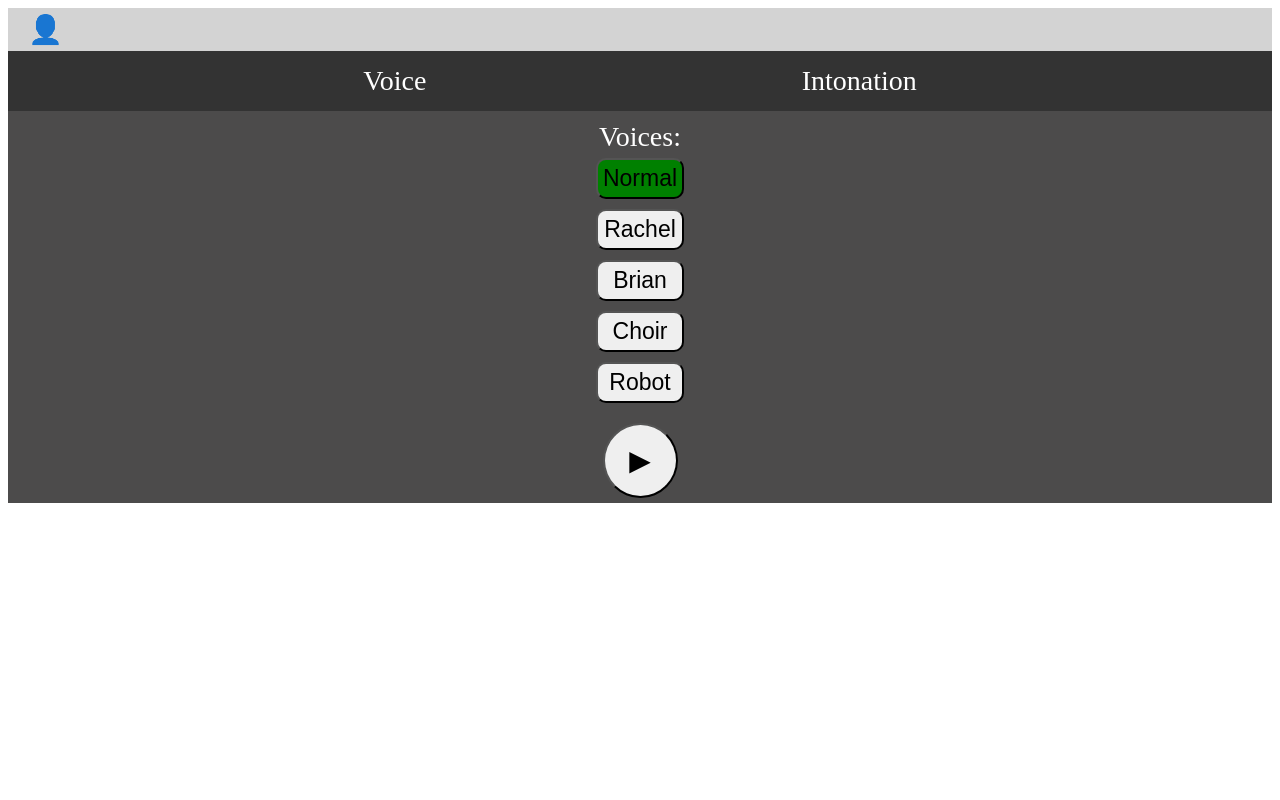
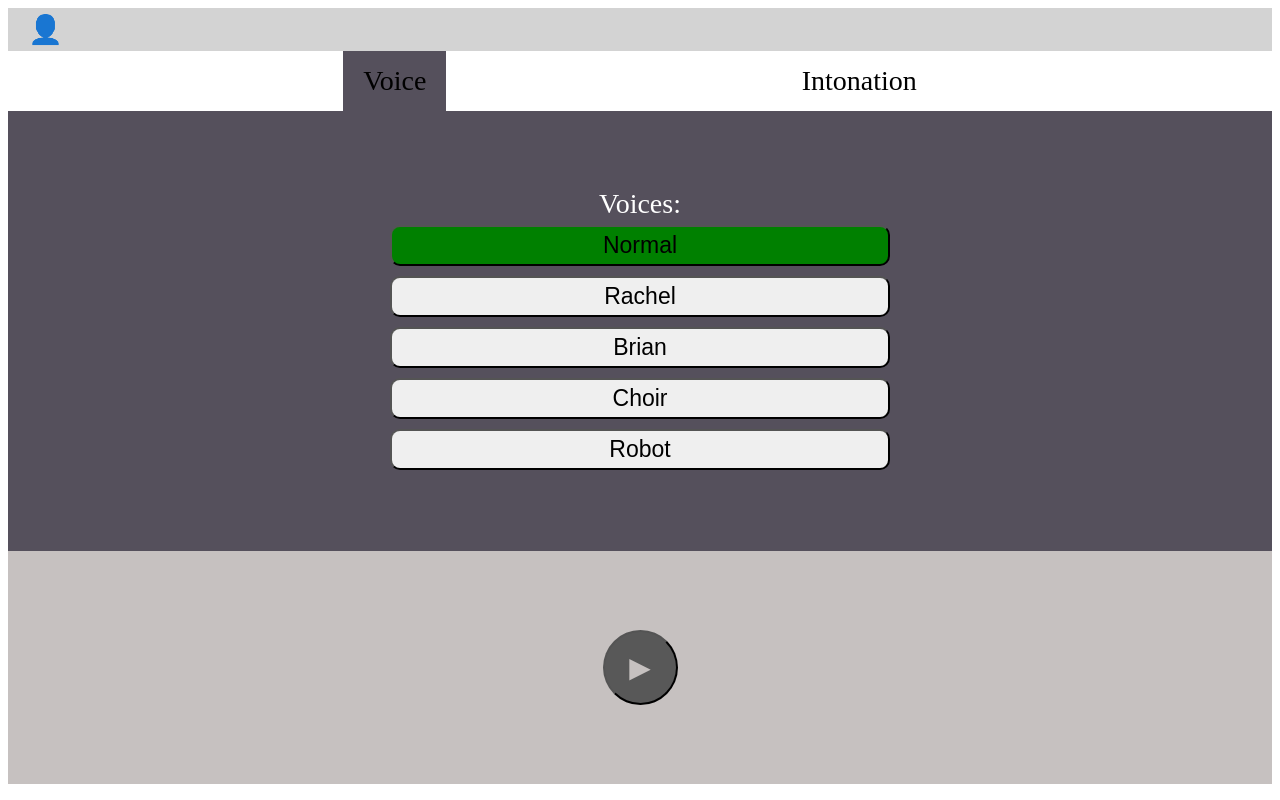
Before and after one commit to juhalo/voice-project, a plain HTML site: page index.html in a window 1280 px wide. Drawn offline with Linux system fonts and the light colour scheme.

Commit message:
Fix the look

```diff
--- a/index.html
+++ b/index.html
@@ -7,14 +7,14 @@
     <link rel="stylesheet" href="./styles.css" />
 </head>
 <body>
-    <div id="container">
+    <div id="container" class="voice">
         <div id="topHeader">
             <div id="account">&#128100;</div>
+            <nav>
+                <a href="#" id="homeBtn" class="currentPage" onclick="showPage('home')">Voice</a>
+                <a href="#" id="aboutBtn"  onclick="showPage('about')">Intonation</a>
+            </nav>
         </div>
-        <nav>
-            <a href="#" onclick="showPage('home')">Voice</a>
-            <a href="#" onclick="showPage('about')">Intonation</a>
-        </nav>
 
         <div id="home" class="page  active-page btnContainer">
                 <span>Voices:</span>
@@ -30,7 +30,9 @@
                 <input type="range" min="1" max="2" value="1" class="slider" id="rangeInput">
                 <output id="rangevalue">Off</output>
         </div>
-        <button id="playButton" class="play"></button>
+        <div id="playingButtonContainer">
+            <button id="playButton" class="play"></button>
+        </div>
     </div>
 
     <audio id="myAudio">
--- a/main.js
+++ b/main.js
@@ -85,6 +85,20 @@ document.addEventListener('DOMContentLoaded', function () {
 });
 
 function showPage(pageId) {
+    var homeBtn = document.getElementById('homeBtn');
+    var aboutBtn = document.getElementById('aboutBtn');
+    var container = document.getElementById('container');
+    if (pageId === "home") {
+        aboutBtn.classList.remove("currentPage");
+        homeBtn.classList.add("currentPage");
+        container.classList.remove("intonation")
+        container.classList.add("voice")
+    } else {
+        aboutBtn.classList.add("currentPage");
+        homeBtn.classList.remove("currentPage");
+        container.classList.add("intonation")
+        container.classList.remove("voice")
+    }
     var pages = document.querySelectorAll('.page');
     pages.forEach(function(page) {
         page.classList.remove('active-page');
--- a/styles.css
+++ b/styles.css
@@ -1,13 +1,29 @@
+
+:root {
+    --primary: #55505C;
+    --primary-alt: #323232;
+    --secondary: #C6C1C0;
+    --tertiary: #D9D9D9;
+    --playButton: #585858;
+  }
 
 #container {
     display: flex;
     flex-direction: column;
     justify-content: space-between;
     align-items: center;
-    background-color: rgb(76, 75, 75);
-    /* height: 97vh; */
+    height: 97vh;
+    flex: 1;
     margin: 0;
     padding: 0;
+}
+
+.intonation {
+    background-color: var(--primary-alt);
+}
+
+.voice {
+    background-color: var(--primary);
 }
 
 .green {
@@ -22,11 +38,15 @@
     display: flex;
     flex-direction: column;
     padding: 10px;
+    width: 99%;
+    align-items: center;
 }
 
 .btn {
     padding: 5px;
     margin: 5px;
+    /* padding-left: 20px; */
+    width: min(90%, 500px);
     border-radius: 10px;
     font-size: 23px;
 }
@@ -38,6 +58,8 @@
     cursor: pointer;
     margin: 5px;
     border-radius: 100px;
+    background-color: var(--playButton);
+    color: var(--secondary);
 }
 
 span {
@@ -64,7 +86,7 @@ span {
 }
 
 nav {
-    background-color: #333;
+    background-color: white;
     overflow: hidden;
     width: 100%;
     justify-content: space-evenly;
@@ -74,7 +96,7 @@ nav {
 nav a {
     float: left;
     display: block;
-    color: white;
+    color: black;
     text-align: center;
     padding: 14px 20px;
     text-decoration: none;
@@ -90,3 +112,31 @@ nav a:hover {
 .active-page {
     display: flex;
 }
+
+#playingButtonContainer {
+    align-items: center;
+    display: flex;
+    justify-content: center;
+    padding: 30;
+    height: 30%;
+    width: 100%;
+    /* height: 500px; */
+    background-color: var(--secondary);
+}
+
+/* #container > div {
+    flex: 1,
+} */
+
+.currentPage#homeBtn {
+    background-color: var(--primary);
+}
+
+.currentPage#aboutBtn {
+    background-color: var(--primary-alt);
+}
+
+#rangevalue {
+    color: white;
+    align-self: center;
+}
```
